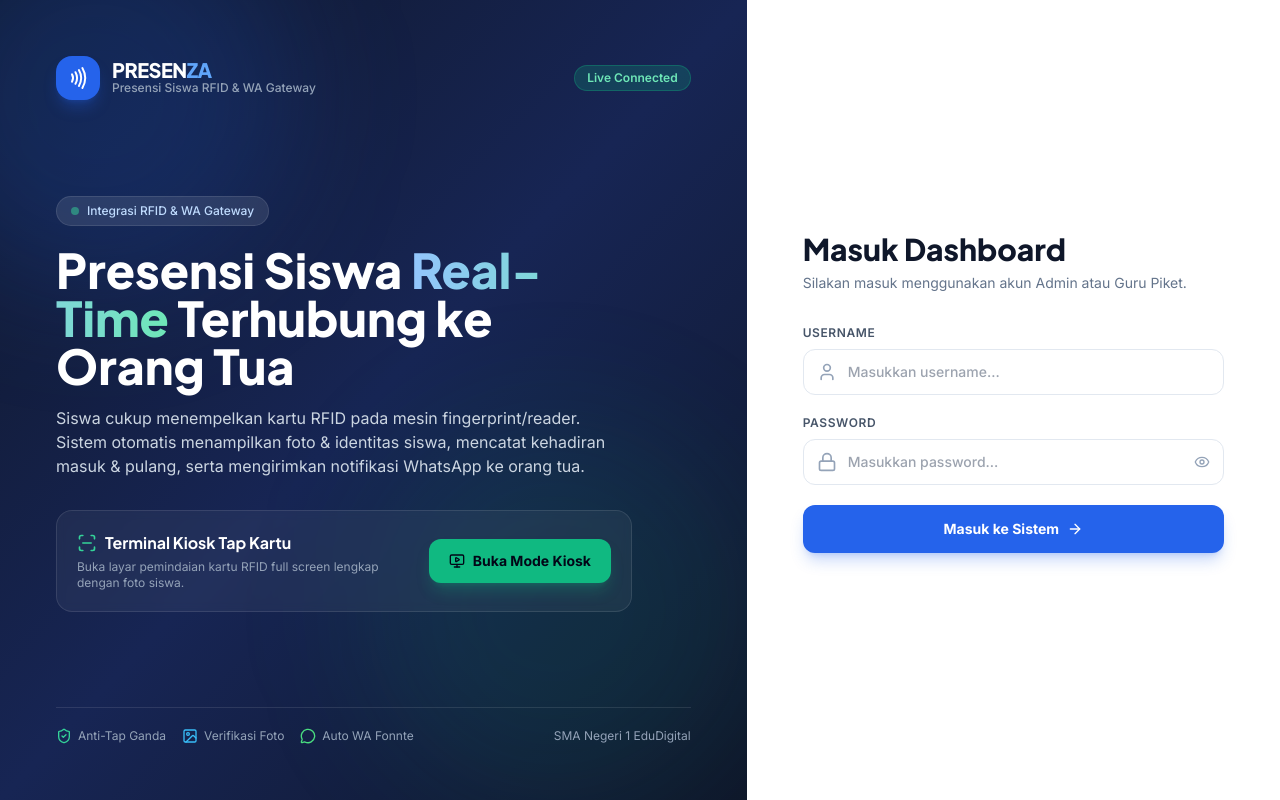
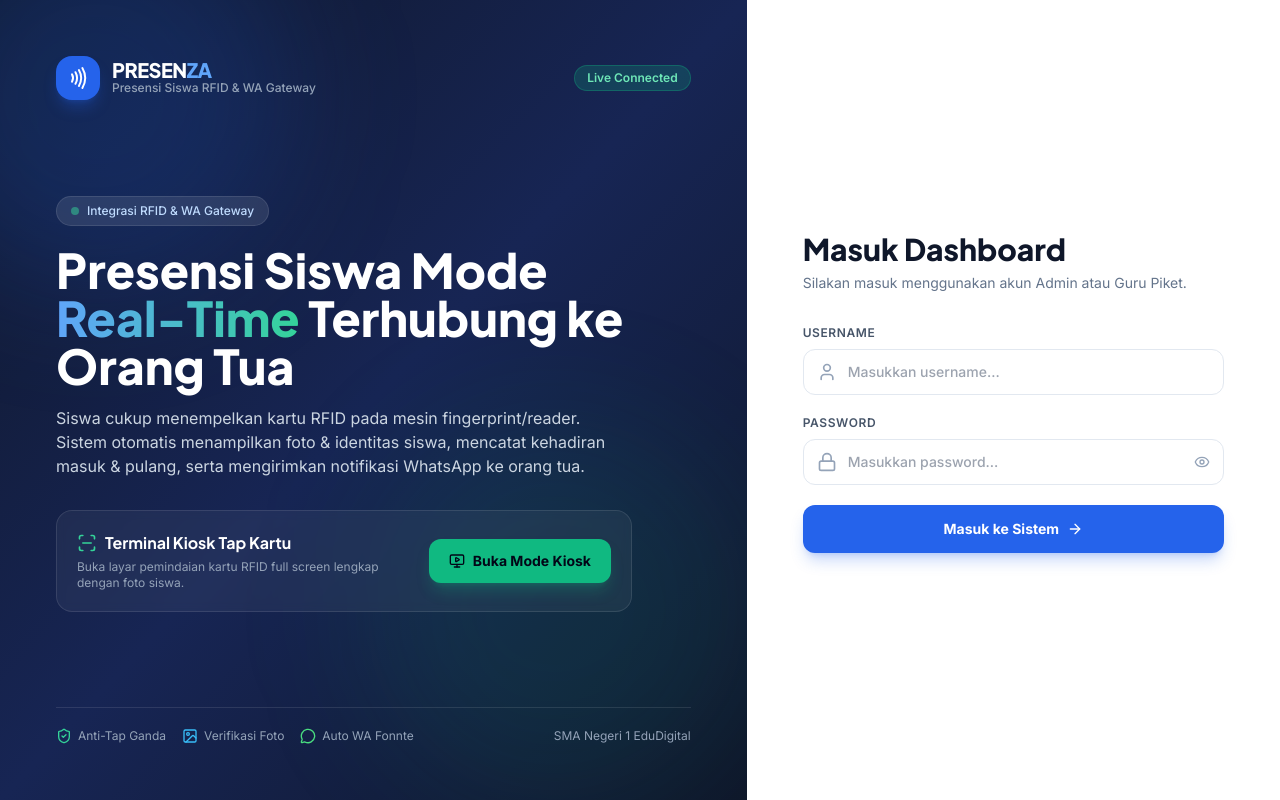
Before and after one commit to spenpatko/presenza, a plain HTML site: page index.html in a window 1280 px wide. Drawn offline with nearby package versions, Linux system fonts and the light colour scheme.

Commit message:
Update index.html

```diff
--- a/index.html
+++ b/index.html
@@ -152,7 +152,7 @@
             Integrasi RFID & WA Gateway
           </div>
           <h1 class="font-display font-extrabold text-3xl sm:text-4xl lg:text-5xl leading-tight mb-4">
-            Presensi Siswa <span class="text-transparent bg-clip-text bg-gradient-to-r from-blue-300 to-emerald-300">Real-Time</span> Terhubung ke Orang Tua
+            Presensi Siswa Mode <span class="text-transparent bg-clip-text bg-gradient-to-r from-blue-400 to-emerald-400">Real-Time</span> Terhubung ke Orang Tua
           </h1>
           <p class="text-slate-300 text-sm sm:text-base leading-relaxed mb-8">
             Siswa cukup menempelkan kartu RFID pada mesin fingerprint/reader. Sistem otomatis menampilkan foto & identitas siswa, mencatat kehadiran masuk & pulang, serta mengirimkan notifikasi WhatsApp ke orang tua.
```
